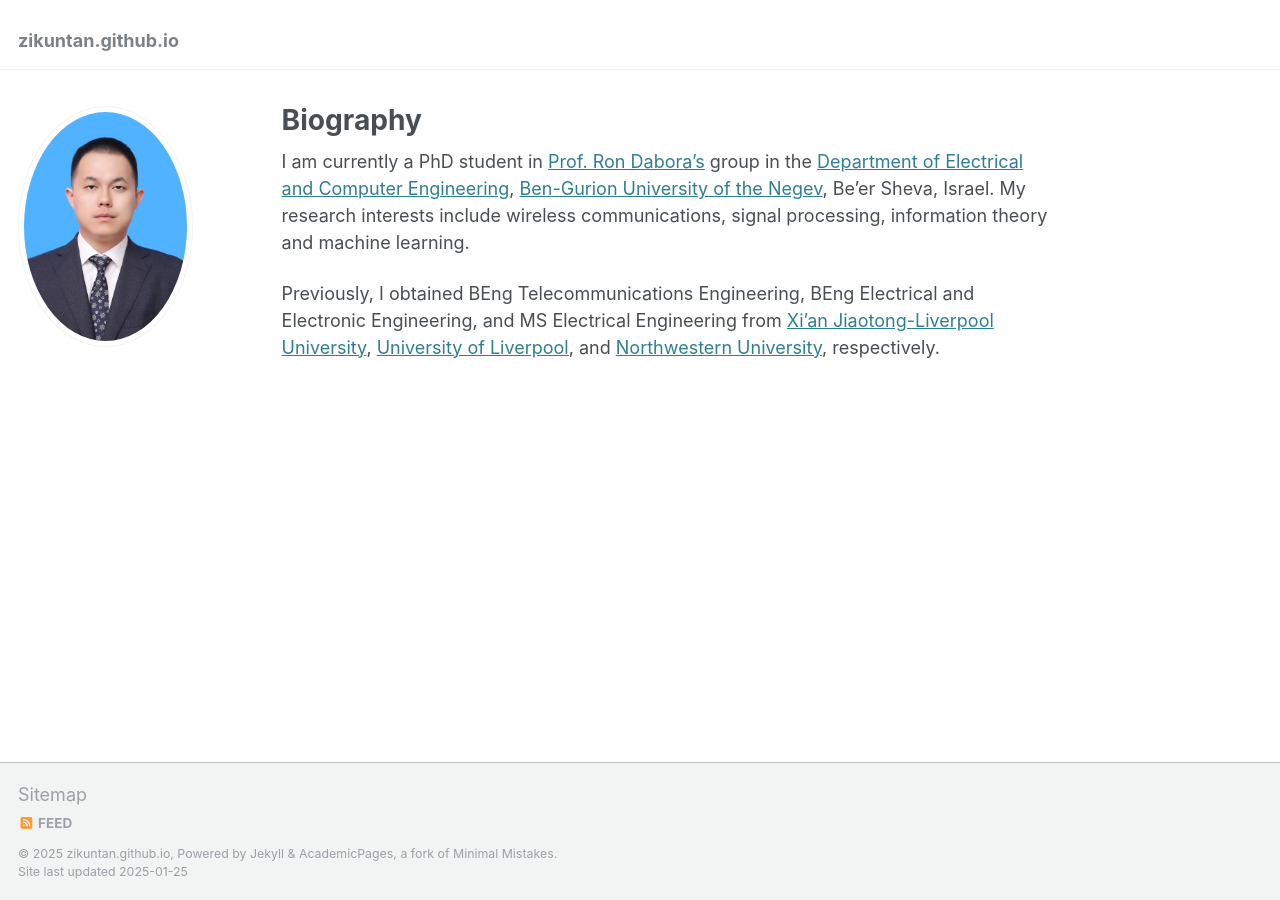
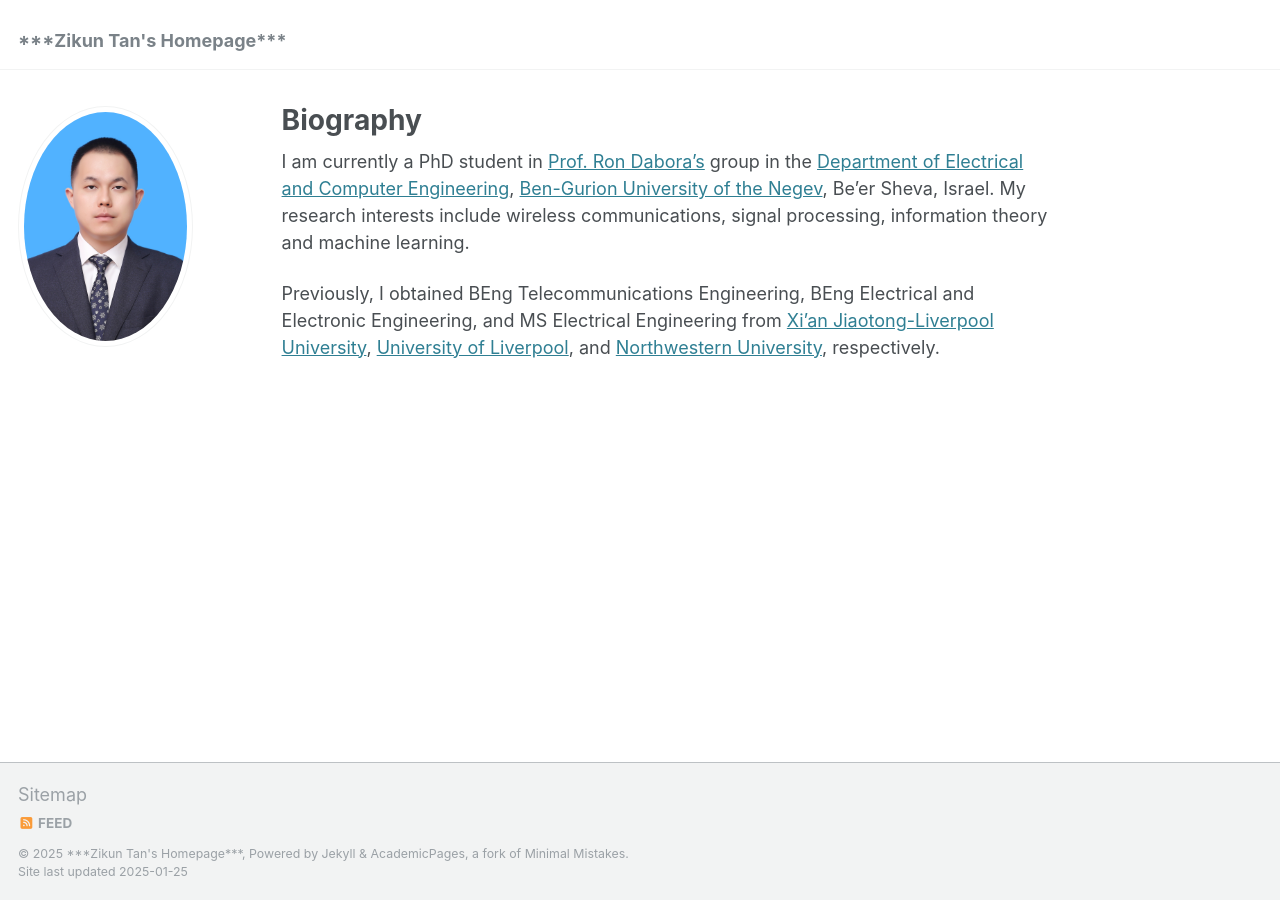
Before and after one commit to ZikunTan/zikuntan.github.io, a Jekyll site: the page built from _pages/about.md, in a window 1280 px wide. Built offline with Jekyll 4.4.1, drawn with Linux system fonts in a browser that asks for light colours.

Commit message:
Update _config.yml

```diff
--- a/_config.yml
+++ b/_config.yml
@@ -8,7 +8,7 @@
 
 # Basic Site Settings
 # locale                   : "en-US"
-# title                    : "***Zikun Tan's Homepage***"
+title                    : "***Zikun Tan's Homepage***"
 # title_separator          : "-"
 # name                     : &name "Your Name"
 # description              : &description "personal description"
```
